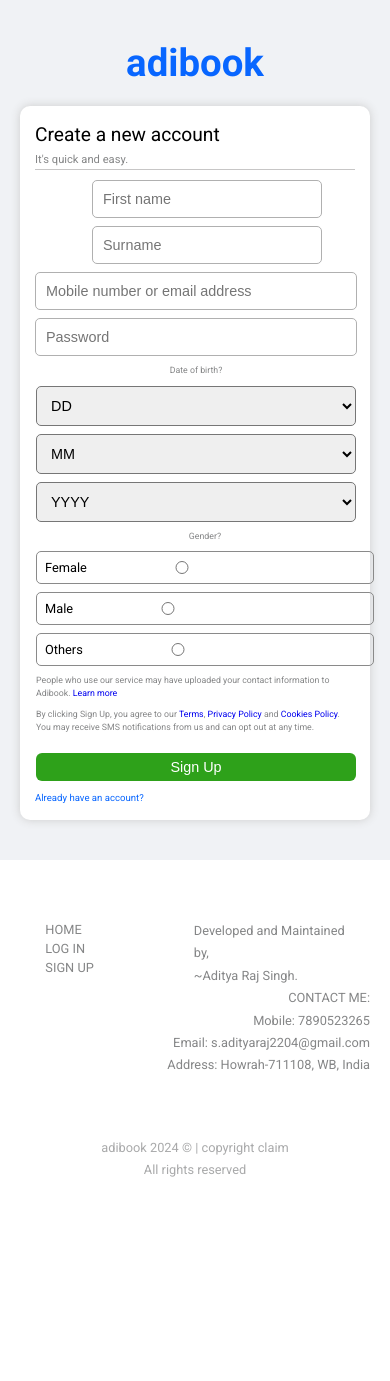
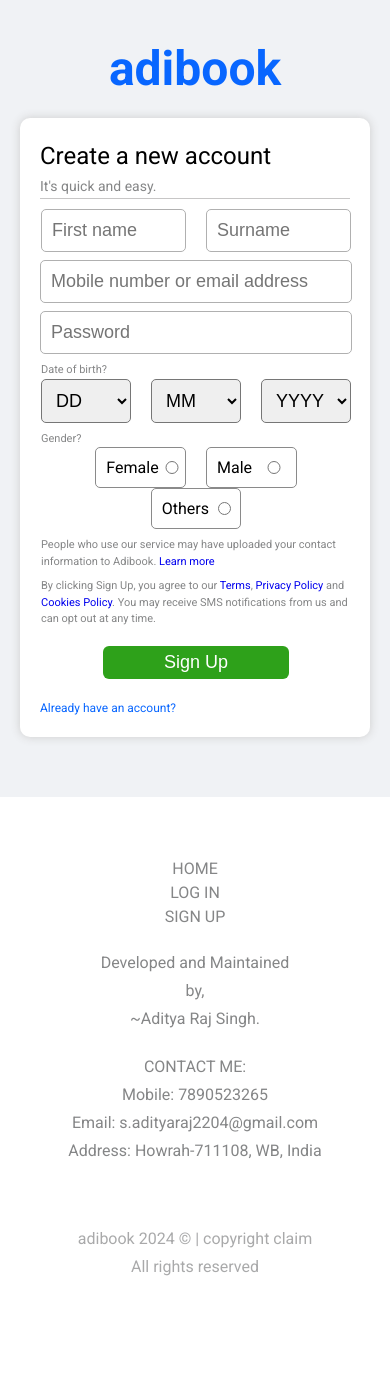
Before and after one commit to aditya024RS/Users_Login_System_PHP, a PHP site: page /sign_up.php in a window 390 px wide. Before the commit the page ends 1177 px from the top, so only its background shows below. Run offline with PHP 8.4, Linux system fonts and the light colour scheme.

Commit message:
Make the signup page mobile responsive

```diff
--- a/CSS/main.css
+++ b/CSS/main.css
@@ -50,3 +50,32 @@ footer {
     text-align: center;
     opacity: 0.7;
 }
+
+/* Mobile Responsive Styles */
+@media only screen and (max-width: 768px) {
+
+    .index-footer-sitemap {
+        flex-direction: column;
+        row-gap: 20px;
+        text-align: center;
+    }
+
+    .index-footer-sitemap ul:nth-child(2) {
+        max-width: none;
+        padding-left: 0;
+    }
+
+    .index-footer-sitemap ul:nth-child(3) {
+        text-align: center;
+    }
+
+    .index-footer-sitemap ul:nth-child(1) a {
+        font-size: 1.6rem;
+    }
+
+    .index-footer-sitemap ul:nth-child(1) a:hover {
+        border-bottom: 1px solid var(--footer-color);
+        transition: all 100ms ease-in-out;
+    }
+
+}
--- a/CSS/signup.css
+++ b/CSS/signup.css
@@ -241,90 +241,75 @@ form button:focus {
 
 /* Mobile Responsive Styles */
 @media only screen and (max-width: 768px) {
-    :root {
-        font-size: 50%; /* Reduce base font size for smaller screens */
-    }
 
     .wrapper-main {
-        width: 100%; /* Full width for mobile */
-        padding: 0 20px; /* Add padding to avoid content touching edges */
+        width: 100%;
+        padding: 0 20px;
     }
 
     .signup-section-main {
-        height: auto; /* Allow content to determine height */
-        padding: 20px 0; /* Add padding for better spacing */
+        height: auto;
+        padding: 20px 0;
     }
 
     .signup-container {
-        margin-top: 20px; /* Reduce top margin */
-        padding-bottom: 20px; /* Reduce bottom padding */
+        margin-top: 20px;
+        padding-bottom: 40px;
     }
 
     .signup-container h1 {
-        font-size: 4.8rem; /* Reduce heading size for mobile */
-        margin-bottom: 20px; /* Add spacing below the heading */
+        font-size: 4.8rem;
+        margin-bottom: 20px;
     }
 
     .signup-form {
-        width: 100%; /* Full width for mobile */
-        padding: 15px; /* Reduce padding for smaller screens */
+        width: 100%;
+        padding: 20px;
     }
 
     .signup-form h2 {
-        font-size: 2.4rem; /* Reduce heading size */
+        font-size: 2.4rem;
     }
 
     .signup-form p {
-        font-size: 1.4rem; /* Slightly reduce paragraph font size */
+        font-size: 1.4rem;
     }
 
     .signup-form form {
-        row-gap: 8px; /* Reduce gap between form elements */
-    }
-
-    .signup-form-div1 {
-        flex-direction: column; /* Stack first name and surname inputs vertically */
-        row-gap: 8px; /* Add gap between stacked inputs */
+        row-gap: 8px;
     }
 
     .signup-form-div1 input {
-        width: 100%; /* Full width for stacked inputs */
+        width: 100%;
     }
 
     .its-input {
-        width: 100%; /* Full width for single-line inputs */
-    }
-
-    .signup-form-div2, .signup-form-div3 {
-        flex-direction: column; /* Stack date of birth and gender options vertically */
-        row-gap: 8px; /* Add gap between stacked elements */
+        width: 100%;
     }
 
     .signup-form-div2 select {
-        width: 100%; /* Full width for dropdowns */
+        width: calc((100% - 40px) / 3);
     }
 
     .signup-form-div3 .div3-div {
-        width: 100%; /* Full width for gender options */
-        justify-content: flex-start; /* Align radio buttons to the left */
-        padding: 8px; /* Adjust padding for better spacing */
+        width: calc((100% - 74px) / 3);
     }
 
     form button {
-        width: 100%; /* Full width for the sign-up button */
-        font-size: 1.8rem; /* Slightly reduce button font size */
-        margin: 10px 0; /* Adjust margin for better spacing */
+        width: 60%;
+        font-size: 1.8rem;
+        margin: 10px 0 20px;
     }
 
     .signup-form .log-in {
-        font-size: 1.2rem; /* Slightly reduce font size for the login link */
+        font-size: 1.2rem;
     }
 
-    .errors-container {
-        padding: 0 10px; /* Add padding for error messages */
+    .errors {
+        padding: 0 10px;
     }
 
     .signup-form p .form-errors, .signup-form p .form-success {
-        font-size: 1.4rem; /* Reduce font size for error/success messages */
+        font-size: 1.4rem;
     }
 }
```
